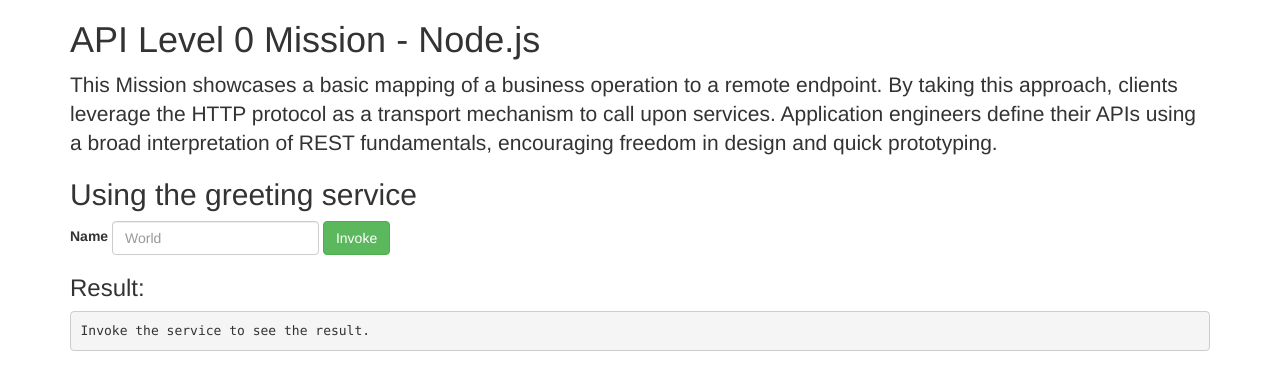
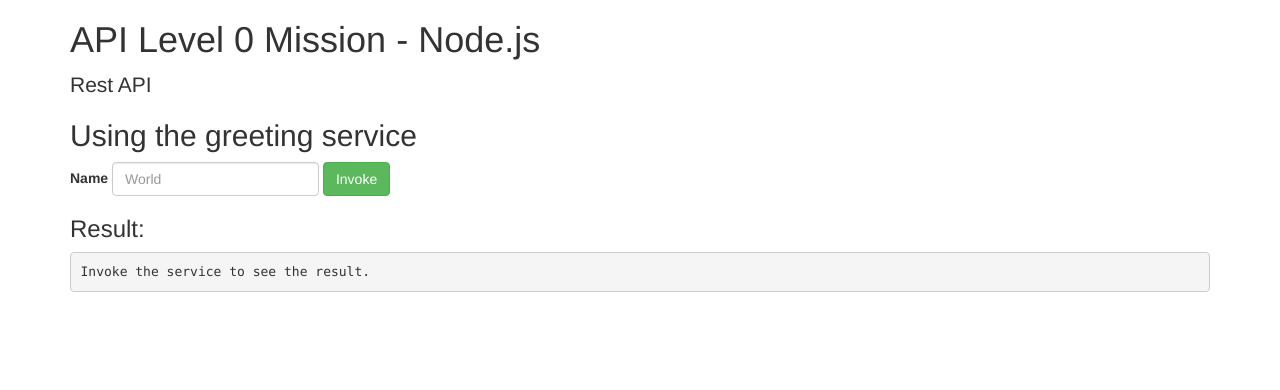
Before and after one commit to amitdan/necessary-basin, a website: page public/index.html in a window 1280 px wide. Drawn offline with nearby package versions, Linux system fonts and the light colour scheme.

Commit message:
Test commit

```diff
--- a/public/index.html
+++ b/public/index.html
@@ -21,7 +21,7 @@
 <head>
 
   <meta charset="utf-8">
-  <title>API Level 0 Mission - Node.js</title>
+  <title>Evliion</title>
 
   <link rel="stylesheet" href="https://maxcdn.bootstrapcdn.com/bootstrap/3.3.7/css/bootstrap.min.css"
         integrity="sha384-BVYiiSIFeK1dGmJRAkycuHAHRg32OmUcww7on3RYdg4Va+PmSTsz/K68vbdEjh4u" crossorigin="anonymous">
@@ -34,10 +34,7 @@
 
   <div>
     <h1>API Level 0 Mission - Node.js</h1>
-    <p class="lead">This Mission showcases a basic mapping of a business operation to a remote endpoint. By
-      taking this approach, clients leverage the HTTP protocol as a transport mechanism to call upon services.
-      Application engineers define their APIs using a broad interpretation of REST fundamentals, encouraging
-      freedom in design and quick prototyping.
+    <p class="lead">Rest API
     </p>
 
     <h2>Using the greeting service</h2>
```
